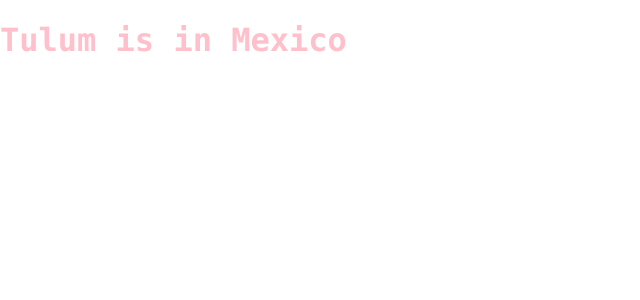
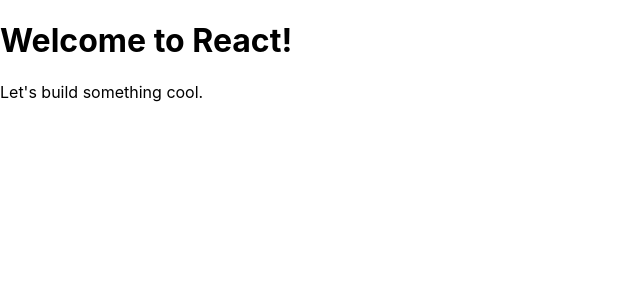
Before and after one commit to brittCommit/LinkedIn_React, a React (Create React App) app: page / in a window 1280 px wide. Shown: the top 300 px of the page, without its empty margins (0-640 px from the left). Built offline with nearby package versions, Linux system fonts and the light colour scheme.

Commit message:
Made first component

```diff
--- a/src/index.js
+++ b/src/index.js
@@ -2,14 +2,16 @@
 import ReactDOM from 'react-dom';
 import './index.css';
 
-let city = {
-  name: "Tulum",
-  country: "Mexico"
-};
+function Hello() {
+  return (
+  <div>
+    <h1>Welcome to React!</h1>
+    <p>Let's build something cool.</p>
+  </div>
+  );
+}
 
 ReactDOM.render(
-  <h1 id = "heading" className = "cool-text">
-    {city.name} is in {city.country}
-  </h1>,
+  <Hello/>,
   document.getElementById('root')
 );
```
